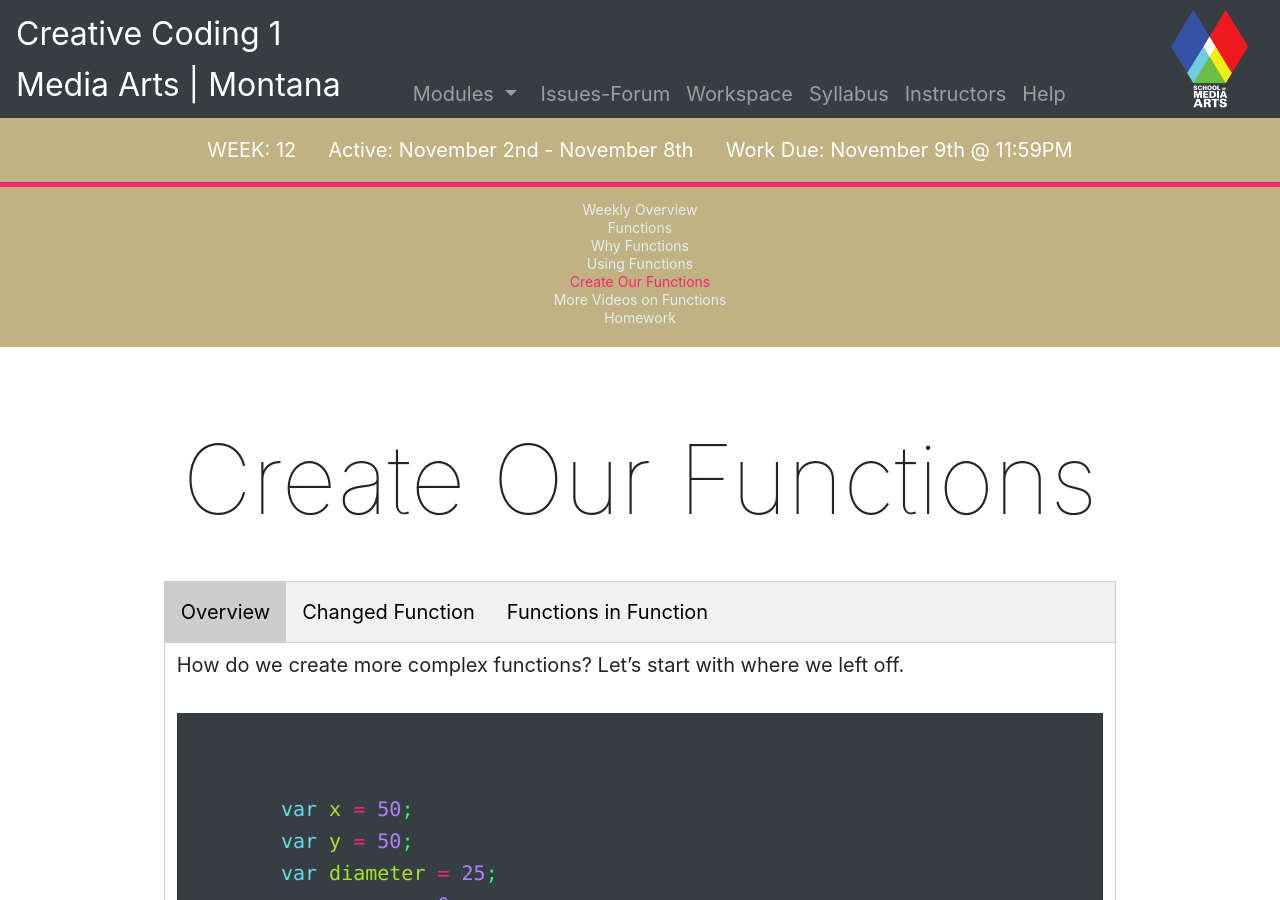
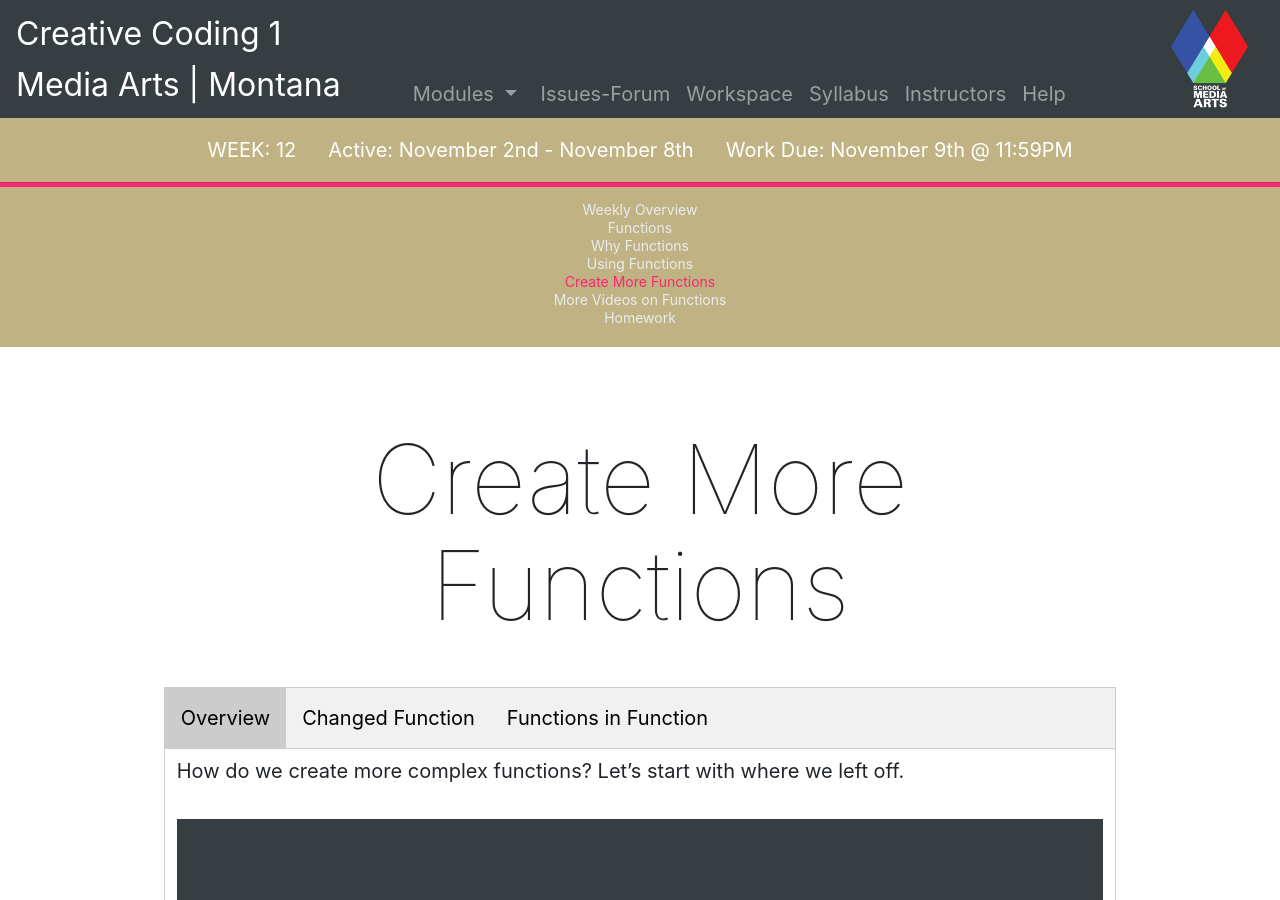
Before and after one commit to Montana-Media-Arts/120_CreativeCoding1-Fall2020, a Jekyll site: the page built from modules/week-12/_posts/2017-01-15-define-functions.md, in a window 1280 px wide and 900 px high. Built offline with Jekyll 4.4.1, drawn with Linux system fonts in a browser that asks for light colours; nearby versions of some CDN libraries; a script that is not in the unit is left out.

Commit message:
updated text

```diff
--- a/modules/week-12/_posts/2017-01-15-define-functions.md
+++ b/modules/week-12/_posts/2017-01-15-define-functions.md
@@ -1,10 +1,10 @@
 ---
-title: Create Our Functions
+title: Create More Functions
 module: 12
 jotted: true
 ---
 
-# Create Our Functions
+# Create More Functions
 
 <div class="tab">
     <button class="tablinks active" onclick="openTab(event, 'Overview')">Overview</button>
```
Also changed, not shown: modules/week-12/_posts/2017-01-22-videos-on-functions.md (+2 -0 lines).
